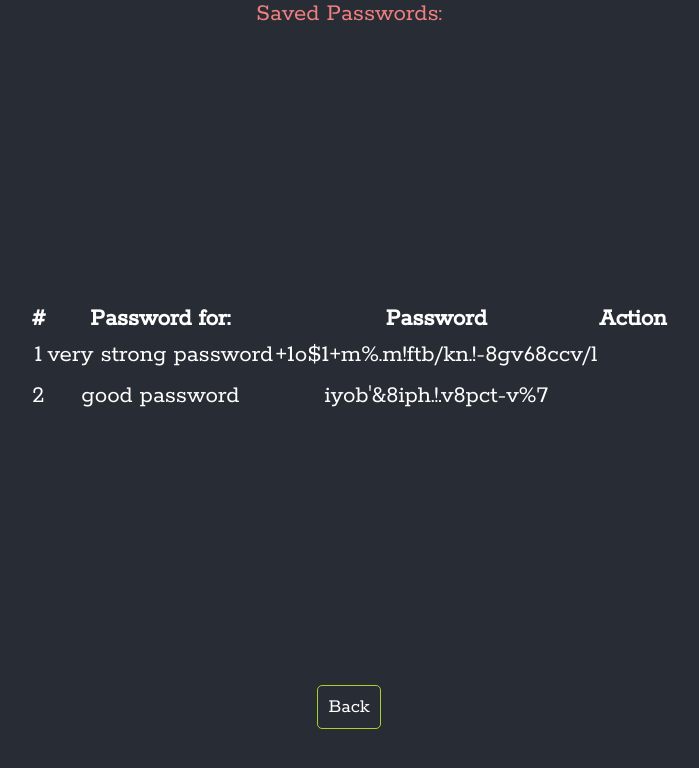
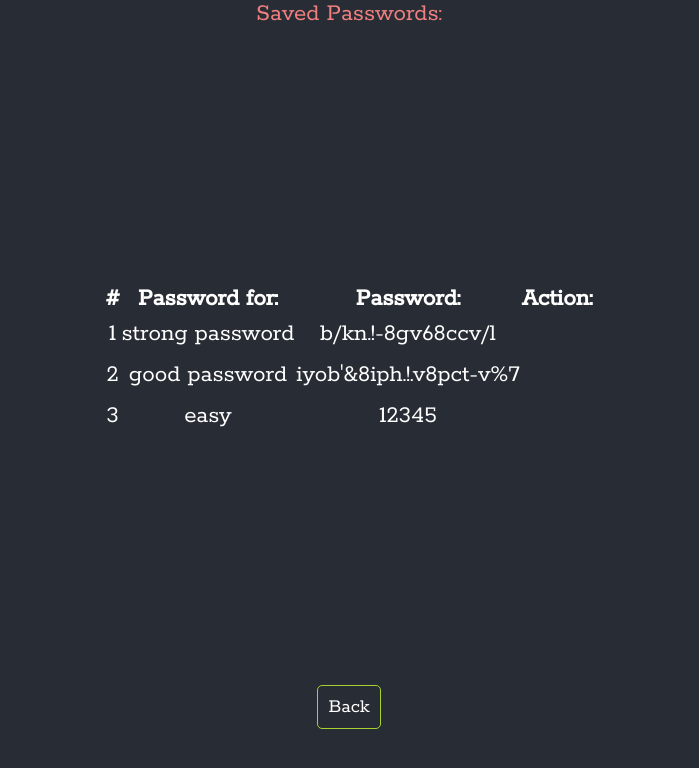
Before and after one commit to MarcinMG-web/PasswordGenerator, a React (Create React App) app: page /savedPasswords in a window 1280 px wide. Shown: the top 768 px of the page, without its empty margins (291-990 px from the left). Built offline with nearby package versions, Linux system fonts and the light colour scheme.

Commit message:
Added edit password

```diff
--- a/package.json
+++ b/package.json
@@ -14,6 +14,8 @@
     "react-scripts": "4.0.3",
     "redux": "^4.1.0",
     "redux-devtools-extension": "^2.13.9",
+    "redux-logger": "^3.0.6",
+    "redux-thunk": "^2.3.0",
     "web-vitals": "^1.1.1"
   },
   "scripts": {
--- a/src/component/SavedPasswords.js
+++ b/src/component/SavedPasswords.js
@@ -20,12 +20,12 @@ const SavedPasswords = () => {
             <tr>
               <th>#</th>
               <th>Password for:</th>
-              <th>Password</th>
-              <th>Action</th>
+              <th>Password:</th>
+              <th>Action:</th>
             </tr>
           </thead>
-          {passwordArr.map((singleEl, i) => (
-            <SingleEl key={i} singleEl={singleEl} i={i} />
+          {passwordArr.map((singleEl, index) => (
+            <SingleEl key={index} singleEl={singleEl} index={index} />
           ))}
         </table>
       </div>
--- a/src/component/SingleEl.js
+++ b/src/component/SingleEl.js
@@ -1,23 +1,78 @@
-import React from 'react';
+import React, { useState } from 'react';
 import { useDispatch } from 'react-redux';
 
-import { removePassword } from '../redux/password/passwordActions';
+import {
+  removePassword,
+  updatePassword,
+} from '../redux/password/passwordActions';
 
-const SingleEl = ({ singleEl, i }) => {
+const SingleEl = ({ singleEl, index }) => {
+  const [editTable, setEitTable] = useState(false);
+
+  const [editPasswordName, setEditPasswordName] = useState(
+    singleEl.passwordName
+  );
+  const [editPassword, setEditPassword] = useState(singleEl.password);
+
   const dispatch = useDispatch();
+
+  const onClickUpdate = () => {
+    setEitTable(!editTable);
+    dispatch(
+      updatePassword({
+        ...singleEl,
+        passwordName: editPasswordName,
+        password: editPassword,
+      })
+    );
+
+    if (editTable) {
+      setEditPasswordName(editPasswordName);
+      setEditPassword(editPassword);
+    }
+
+    setEitTable(!editTable);
+  };
 
   return (
     <tbody key={singleEl}>
       <tr key={singleEl.id}>
-        <td>{i + 1}</td>
-        <td>{singleEl.passwordName}</td>
-        <td>{singleEl.password}</td>
+        <td>{index + 1}</td>
+        {editTable ? (
+          <>
+            <td>
+              <input
+                value={editPasswordName}
+                onChange={(e) => setEditPasswordName(e.target.value)}
+              />
+            </td>
+            <td>
+              <input
+                value={editPassword}
+                onChange={(e) => setEditPassword(e.target.value)}
+              />
+            </td>
+          </>
+        ) : (
+          <>
+            <td>{singleEl.passwordName}</td>
+            <td>{singleEl.password}</td>
+          </>
+        )}
+
         <td className='action'>
-          <button className='btn-edit'>
-            <span className='icon'>
-              <i className='fa fa-pencil'></i>
-            </span>
+          <button className='btn-edit' onClick={onClickUpdate}>
+            {editTable ? (
+              <span className='icon'>
+                <i className='fa fa-check'></i>
+              </span>
+            ) : (
+              <span className='icon'>
+                <i className='fa fa-pencil'></i>
+              </span>
+            )}
           </button>
+
           <button
             className='btn-remove'
             onClick={() => dispatch(dispatch(removePassword(singleEl.id)))}
--- a/src/redux/password/passwordActions.js
+++ b/src/redux/password/passwordActions.js
@@ -1,16 +1,21 @@
-import { ADD_PASSWORD, REMOVE_PASSWORD, EDIT_PASSWORD } from './passwordTypes';
+import {
+  ADD_PASSWORD,
+  REMOVE_PASSWORD,
+  UPDATE_PASSWORD,
+} from './passwordTypes';
 
 export const addPassword = (payload) => ({
   type: ADD_PASSWORD,
   payload: payload,
 });
 
+
 export const removePassword = (id) => ({
   type: REMOVE_PASSWORD,
-  payload: id
+  payload: id,
 });
 
-export const editPassword = (payload) => ({
-  type: EDIT_PASSWORD,
-  payload: payload
+export const updatePassword = (payload) => ({
+  type: UPDATE_PASSWORD,
+  payload: payload,
 });
--- a/src/redux/password/passwordReducer.js
+++ b/src/redux/password/passwordReducer.js
@@ -1,16 +1,25 @@
-import { ADD_PASSWORD, REMOVE_PASSWORD, EDIT_PASSWORD } from './passwordTypes';
+import {
+  ADD_PASSWORD,
+  REMOVE_PASSWORD,
+  UPDATE_PASSWORD,
+} from './passwordTypes';
 
 const initialState = {
   savedPasswordsArr: [
     {
-      passwordName: 'very strong password',
-      password: '+1o$1+m%.m!ftb/kn.!-8gv68ccv/l',
+      passwordName: 'strong password',
+      password: 'b/kn.!-8gv68ccv/l',
       id: 1624701791816,
     },
     {
       passwordName: 'good password',
       password: "iyob'&8iph.!.v8pct-v%7",
       id: 1624701802088,
+    },
+    {
+      passwordName: 'easy ',
+      password: '12345',
+      id: 1624701802084,
     },
   ],
 };
@@ -29,11 +38,25 @@ const passwordReducer = (state = initialState, action) => {
           (savedPassword) => savedPassword.id !== action.payload
         ),
       };
-    case EDIT_PASSWORD:
-      return {
-        ...state,
-        savedPasswordsArr: state.savedPasswordsArr
-      };
+    case UPDATE_PASSWORD:
+      let savedPasswordsArr = [...state.savedPasswordsArr];
+
+      let index = -1;
+
+      for (let i = 0; i < savedPasswordsArr.length; i++) {
+        index++;
+        if (savedPasswordsArr[i].id === action.payload.id) {
+          break;
+        }
+      }
+
+      if (index !== -1) {
+        savedPasswordsArr[index] = action.payload;
+        return {
+          savedPasswordsArr: [...savedPasswordsArr],
+        };
+      }
+      break;
 
     default:
       return state;
--- a/src/redux/password/passwordTypes.js
+++ b/src/redux/password/passwordTypes.js
@@ -1,3 +1,3 @@
 export const ADD_PASSWORD = 'ADD_PASSWORD';
 export const REMOVE_PASSWORD = 'REMOVE_PASSWORD';
-export const EDIT_PASSWORD = 'EDIT_PASSWORD';
+export const UPDATE_PASSWORD = 'UPDATE_PASSWORD';
--- a/src/redux/store.js
+++ b/src/redux/store.js
@@ -1,7 +1,11 @@
-import { createStore } from 'redux';
+import { createStore, applyMiddleware } from 'redux';
+import logger from 'redux-logger';
 import { composeWithDevTools } from 'redux-devtools-extension';
 import rootReducer from './rootReducer';
 
-const store = createStore(rootReducer, composeWithDevTools());
+const store = createStore(
+  rootReducer,
+  composeWithDevTools(applyMiddleware())
+);
 
 export default store;
```
Also changed, not shown: 1 other file (tests, documents, lock files or other folders).
